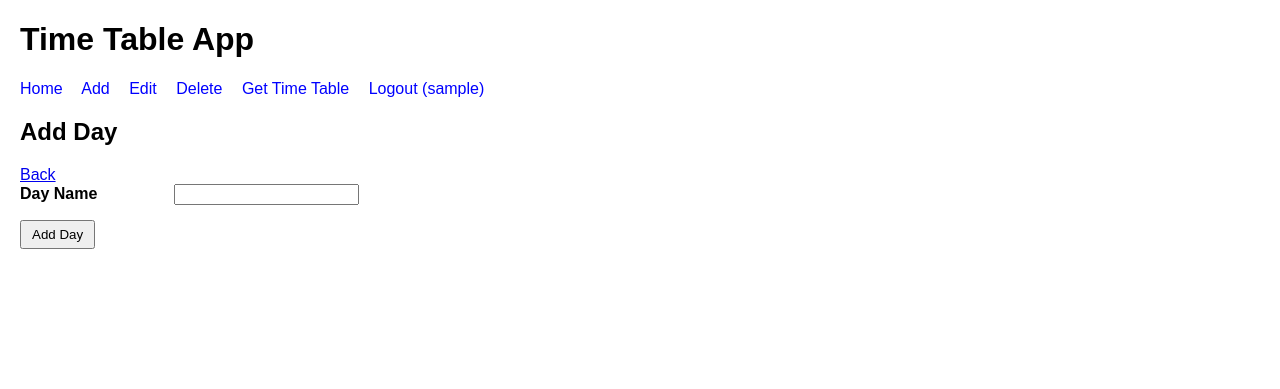
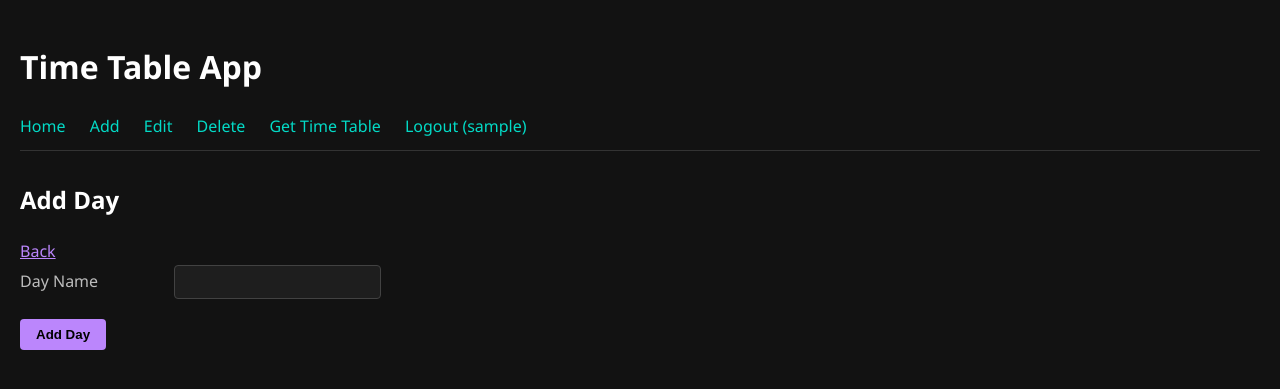
Before and after one commit to Sajeevbkk/Discipliao, a Flask app: page /add/day in a window 1280 px wide. Shown: the top 389 px of the page. Run offline with Flask 3, Linux system fonts and the light colour scheme; the visitor is signed in with stand-in values (Sample User, id 1); some libraries are stand-ins or nearby versions.

Commit message:
🎨 Palette: Apply professional dark theme and modernize overall styling
💡 What: Transformed the UI by replacing default styles in `layout.html` with a cohesive, professional dark theme (deep grays, crisp typography, subtle purple/teal accents). Also, significantly upgraded the timetable visualization with card-like styling (rounded corners, dark backgrounds, uppercase headers). Kept the a11y `scope="col"` improvement in `timetable_view.html`.
🎯 Why: The user requested a complete visual overhaul to make the representation look "modern & cool", and specified a "dark theme" with a "professional" feel.
📸 Before/After: Generated a playwright run testing the UI.
♿ Accessibility: Improved contrast for dark mode, maintained explicit table header scopes, and styled inputs/buttons with clear visual states (focus, hover).

Co-authored-by: Sajeevbkk <96622442+Sajeevbkk@users.noreply.github.com>

```diff
--- a/app/templates/layout.html
+++ b/app/templates/layout.html
@@ -5,21 +5,45 @@
     <meta name="viewport" content="width=device-width, initial-scale=1.0">
     <title>{% block title %}Time Table App{% endblock %}</title>
     <style>
-        body { font-family: Arial, sans-serif; margin: 20px; }
-        nav { margin-bottom: 20px; }
-        nav a { margin-right: 15px; text-decoration: none; color: blue; }
-        .alert { padding: 10px; margin-bottom: 15px; border: 1px solid transparent; border-radius: 4px; }
-        .alert-success { color: #3c763d; background-color: #dff0d8; border-color: #d6e9c6; }
-        .alert-danger { color: #a94442; background-color: #f2dede; border-color: #ebccd1; }
-        .alert-warning { color: #8a6d3b; background-color: #fcf8e3; border-color: #faebcc; }
-        form div { margin-bottom: 15px; }
-        label { display: inline-block; width: 150px; font-weight: bold; }
-        button { padding: 5px 10px; }
-        table { border-collapse: collapse; width: 100%; max-width: 800px; margin: 20px 0; background-color: #fff; box-shadow: 0 4px 6px rgba(0, 0, 0, 0.05); border-radius: 8px; overflow: hidden; }
-        th, td { padding: 12px 16px; text-align: left; border-bottom: 1px solid #edf2f7; }
-        th { background-color: #f7fafc; color: #4a5568; font-weight: 600; text-transform: uppercase; font-size: 0.85em; letter-spacing: 0.05em; }
+        body { font-family: 'Segoe UI', Tahoma, Geneva, Verdana, sans-serif; margin: 0; padding: 20px; background-color: #121212; color: #e0e0e0; line-height: 1.6; }
+        a { color: #bb86fc; transition: color 0.2s; }
+        a:hover { color: #3700b3; }
+        h1, h2, h3 { color: #ffffff; }
+        nav { margin-bottom: 30px; border-bottom: 1px solid #333; padding-bottom: 10px; }
+        nav a { margin-right: 20px; text-decoration: none; color: #03dac6; font-weight: 500; }
+        nav a:hover { color: #018786; }
+
+        .alert { padding: 12px 15px; margin-bottom: 20px; border-radius: 6px; font-weight: 500; }
+        .alert-success { color: #81c784; background-color: rgba(129, 199, 132, 0.1); border: 1px solid #4caf50; }
+        .alert-danger { color: #e57373; background-color: rgba(229, 115, 115, 0.1); border: 1px solid #f44336; }
+        .alert-warning { color: #ffb74d; background-color: rgba(255, 183, 77, 0.1); border: 1px solid #ff9800; }
+
+        form div { margin-bottom: 20px; }
+        label { display: inline-block; width: 150px; font-weight: 500; color: #bdbdbd; }
+        input[type="text"], input[type="password"], input[type="number"], select {
+            padding: 8px 12px; border: 1px solid #424242; border-radius: 4px; background-color: #1e1e1e; color: #e0e0e0; font-size: 14px;
+            transition: border-color 0.2s, box-shadow 0.2s;
+        }
+        input:focus, select:focus { outline: none; border-color: #bb86fc; box-shadow: 0 0 0 2px rgba(187, 134, 252, 0.2); }
+        button {
+            padding: 8px 16px; background-color: #bb86fc; color: #000000; border: none; border-radius: 4px;
+            font-weight: 600; cursor: pointer; transition: background-color 0.2s, transform 0.1s;
+        }
+        button:hover { background-color: #9965f4; }
+        button:active { transform: translateY(1px); }
+
+        table {
+            border-collapse: separate; border-spacing: 0; width: 100%; max-width: 900px; margin: 25px 0;
+            background-color: #1e1e1e; border-radius: 8px; overflow: hidden; box-shadow: 0 4px 12px rgba(0, 0, 0, 0.3); border: 1px solid #333;
+        }
+        th, td { padding: 14px 20px; text-align: left; border-bottom: 1px solid #333; }
+        th { background-color: #2c2c2c; color: #ffffff; font-weight: 600; text-transform: uppercase; font-size: 0.85em; letter-spacing: 0.1em; }
         tr:last-child td { border-bottom: none; }
-        tr:hover { background-color: #f1f5f9; transition: background-color 0.2s ease-in-out; }
+        tr:hover { background-color: #2a2a2a; transition: background-color 0.2s; }
+
+        ul { list-style-type: none; padding-left: 0; }
+        ul li { margin-bottom: 10px; padding: 10px; background-color: #1e1e1e; border-radius: 6px; border: 1px solid #333; }
+        ul li a { float: right; margin-left: 15px; font-size: 0.9em; }
     </style>
     {% block extra_head %}{% endblock %}
 </head>
```
